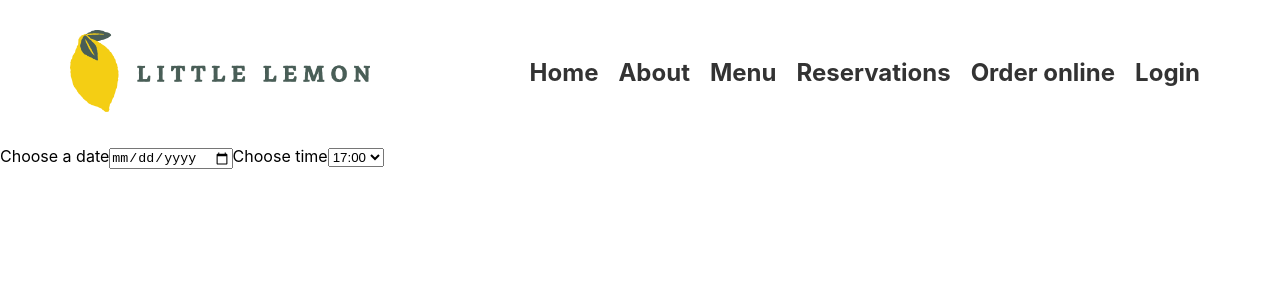
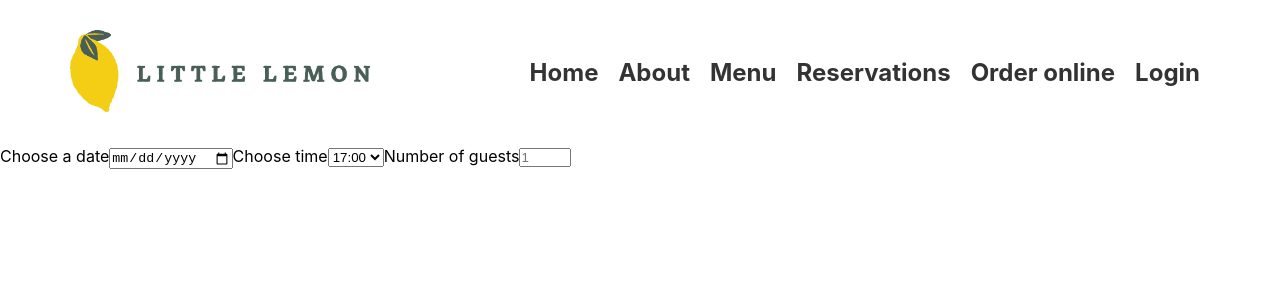
Before and after one commit to Dimgba-Eme/my-restaurant, a React (Create React App) app: page /reservations in a window 1280 px wide. Shown: the top 300 px of the page. Built offline with nearby package versions, Linux system fonts and the light colour scheme.

Commit message:
Added number of guests request to the Booking Form

```diff
--- a/src/components/BookingForm.js
+++ b/src/components/BookingForm.js
@@ -6,8 +6,8 @@ function BookingForm() {
       <form>
           <label htmlFor='res-date'>Choose a date</label>
           <input type='date' id='res-date' />
-          <label>Choose time</label>
-          <select>
+          <label htmlFor='res-time'>Choose time</label>
+          <select id='res-time'>
             <option>17:00</option>
             <option>18:00</option>
             <option>19:00</option>
@@ -15,6 +15,11 @@ function BookingForm() {
             <option>21:00</option>
             <option>22:00</option>
           </select>
+
+          <label htmlFor='guests'>Number of guests</label>
+          <input type='number' id='guests' placeholder='1' min='1' max='10' />
+
+
       </form>
     </>
   )
```
